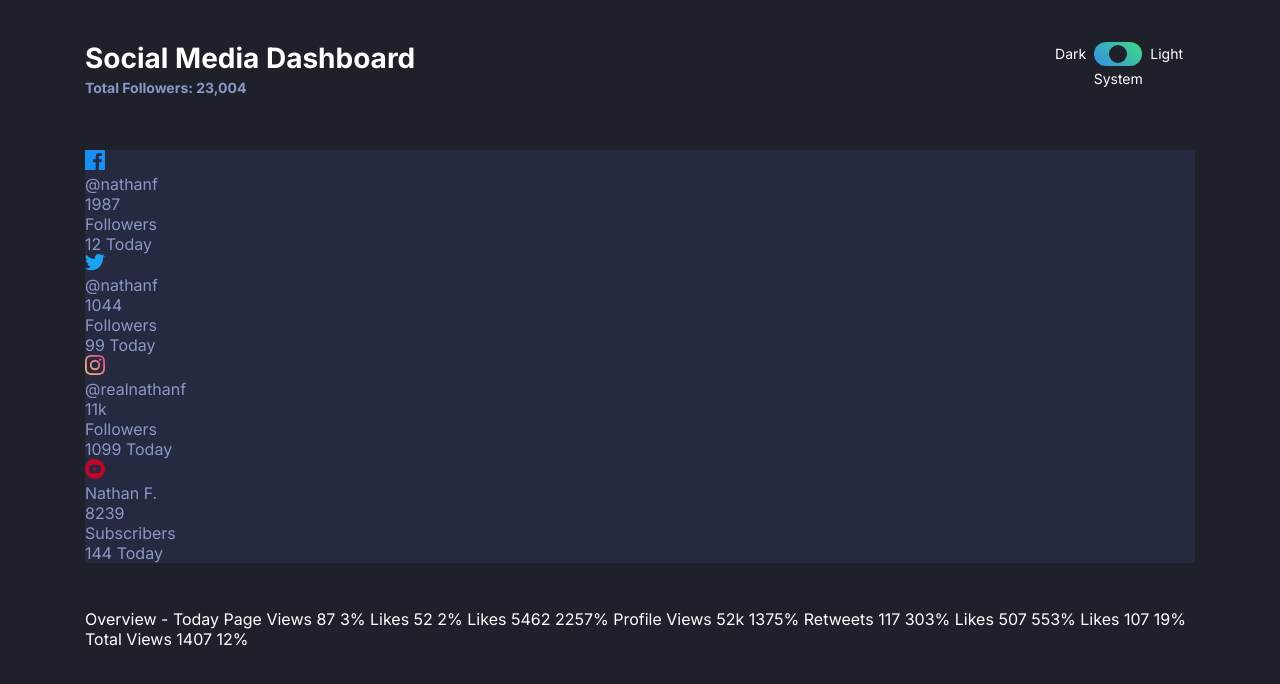
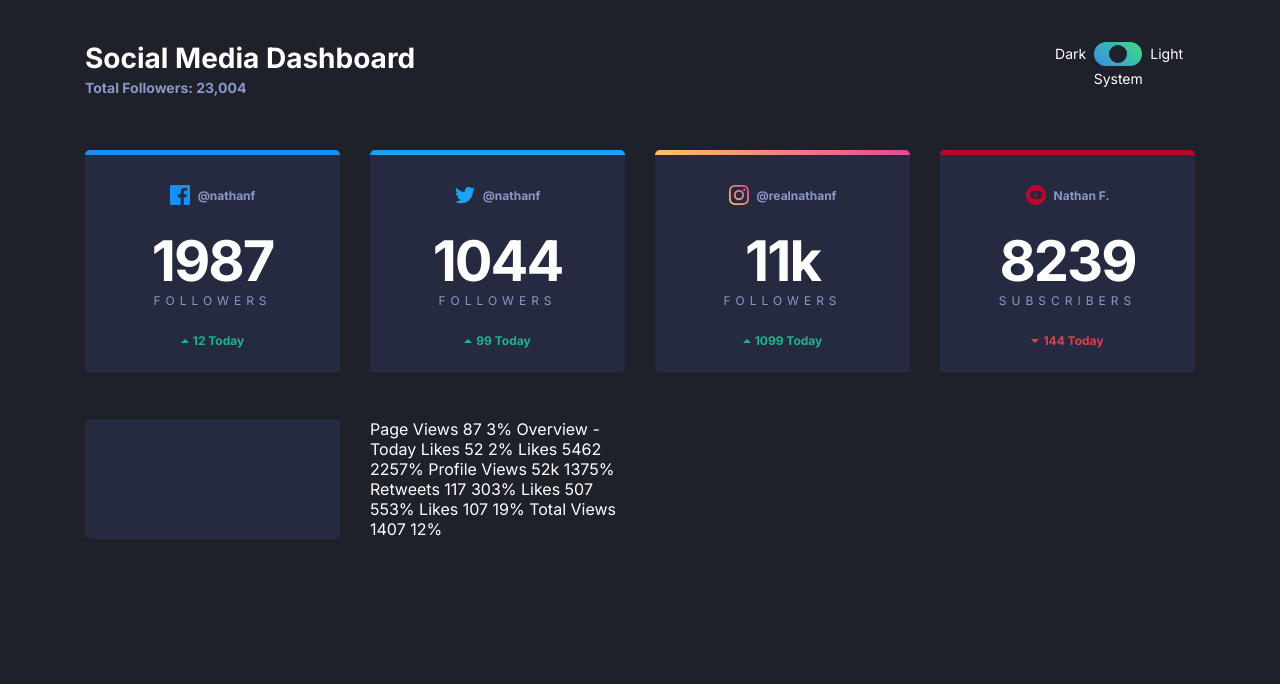
Before and after one commit to seangray-dev/FEM-Social-Media-Dashboard, a plain HTML site: page index.html in a window 1280 px wide. Drawn offline with Linux system fonts and the light colour scheme.

Commit message:
cont development

```diff
--- a/app/SCSS/components/_card.scss
+++ b/app/SCSS/components/_card.scss
@@ -1,6 +1,117 @@
 @use "../util/" as u;
 
+.cards {
+  display: grid;
+  grid-template-columns: 1fr;
+  gap: u.rem(30);
+
+  @include u.breakpoint(medium) {
+    grid-template-columns: repeat(2, 1fr);
+  }
+
+  @include u.breakpoint(large) {
+    grid-template-columns: repeat(4, 1fr);
+  }
+}
+
 .card {
+  position: relative;
+  overflow: hidden;
   background: var(--dark-card);
   color: var(--dark-text1);
+  padding: u.rem(25);
+  border-radius: u.rem(5);
+  text-align: center;
+  flex: 1;
+
+  &--facebook {
+    border-top: u.rem(5) solid var(--facebook);
+  }
+  &--twitter {
+    border-top: u.rem(5) solid var(--twitter);
+  }
+  &--instagram {
+    padding-top: u.rem(30);
+
+    &::before {
+      content: "";
+      position: absolute;
+      display: block;
+      left: 0;
+      top: 0;
+      height: u.rem(5);
+      width: 100%;
+      background: linear-gradient(
+        225deg,
+        var(--instagram-end),
+        var(--instagram-middle) 50.91%,
+        var(--instagram-start)
+      );
+    }
+  }
+  &--youtube {
+    border-top: u.rem(5) solid var(--youtube);
+  }
+
+  &__platform {
+    display: flex;
+    justify-content: center;
+    align-items: center;
+    height: u.rem(20);
+    margin-top: u.rem(5);
+    margin-bottom: u.rem(28);
+  }
+
+  &__icon {
+    margin-right: u.rem(8);
+  }
+
+  &__username {
+    font-size: u.rem(12);
+    font-weight: 700;
+  }
+
+  &__followers {
+    margin-bottom: u.rem(25);
+  }
+
+  &__count {
+    color: var(--light-bg);
+    font-weight: 700;
+    letter-spacing: u.rem(-2);
+    line-height: 1;
+    margin-bottom: u.rem(4);
+
+    &--big {
+      font-size: u.rem(56);
+    }
+  }
+
+  &__label {
+    font-size: u.rem(12);
+    font-weight: 400;
+    color: var(--dark-text1);
+    text-transform: uppercase;
+    letter-spacing: u.rem(5);
+  }
+
+  &__change {
+    display: flex;
+    align-items: center;
+    justify-content: center;
+    font-size: u.rem(12);
+    font-weight: 700;
+
+    &--up {
+      color: var(--limegreen);
+    }
+
+    &--down {
+      color: var(--brightred);
+    }
+  }
+
+  &__number {
+    margin-left: u.rem(4);
+  }
 }
--- a/app/SCSS/globals/_colors.scss
+++ b/app/SCSS/globals/_colors.scss
@@ -4,8 +4,9 @@
   --facebook: hsl(208, 92%, 53%);
   --twitter: hsl(203, 89%, 53%);
   --instagram-start: hsl(37, 97%, 70%);
-  --instagram--end: hsl(329, 70%, 58%);
-  --youTube: hsl(348, 97%, 39%);
+  --instagram-middle: hsl(5, 77%, 71%);
+  --instagram-end: hsl(329, 70%, 58%);
+  --youtube: hsl(348, 97%, 39%);
   --toggle-bg-start: hsl(210, 78%, 56%);
   --toggle-bg-end: hsl(146, 68%, 55%);
   --toggle: hsl(230, 22%, 74%);
--- a/app/SCSS/globals/_layout.scss
+++ b/app/SCSS/globals/_layout.scss
@@ -9,3 +9,10 @@
     padding: 0;
   }
 }
+
+.cards {
+  @include u.breakpoint(medium) {
+    display: flex;
+    gap: u.rem(30);
+  }
+}
--- a/index.html
+++ b/index.html
@@ -53,66 +53,89 @@
       </fieldset>
     </header>
     <main>
-      <section class="container">
-        <div class="card">
+      <section class="container cards">
+        <div class="card card--facebook">
           <div class="card__platform">
-            <div class="card__icon">
-              <img src="./images/icon-facebook.svg" alt="facebook" />
-            </div>
+            <img
+              class="card__icon"
+              src="./images/icon-facebook.svg"
+              alt="facebook"
+            />
             <div class="card__username">@nathanf</div>
           </div>
-          <div class="card__count">
-            1987
+          <div class="card__followers">
+            <div class="card__count card__count--big">1987</div>
             <div class="card__label">Followers</div>
           </div>
-          <div class="card__change">12 Today</div>
+          <div class="card__change card__change--up">
+            <img src="./images/icon-up.svg" alt="up arrow" />
+            <div class="card__number">12 Today</div>
+          </div>
         </div>
 
-        <div class="card">
+        <div class="card card--twitter">
           <div class="card__platform">
-            <div class="card__icon">
-              <img src="./images/icon-twitter.svg" alt="twitter" />
-            </div>
+            <img
+              class="card__icon"
+              src="./images/icon-twitter.svg"
+              alt="twitter"
+            />
+
             <div class="card__username">@nathanf</div>
           </div>
-          <div class="card__count">
-            1044
+          <div class="card__followers">
+            <div class="card__count card__count--big">1044</div>
             <div class="card__label">Followers</div>
           </div>
-          <div class="card__change">99 Today</div>
+          <div class="card__change card__change--up">
+            <img src="./images/icon-up.svg" alt="" />
+            <div class="card__number">99 Today</div>
+          </div>
         </div>
 
-        <div class="card">
+        <div class="card card--instagram">
           <div class="card__platform">
-            <div class="card__icon">
-              <img src="./images/icon-instagram.svg" alt="instagram" />
-            </div>
+            <img
+              class="card__icon"
+              src="./images/icon-instagram.svg"
+              alt="instagram"
+            />
             <div class="card__username">@realnathanf</div>
           </div>
-          <div class="card__count">
-            11k
+          <div class="card__followers">
+            <div class="card__count card__count--big">11k</div>
             <div class="card__label">Followers</div>
           </div>
-          <div class="card__change">1099 Today</div>
+          <div class="card__change card__change--up">
+            <img src="./images/icon-up.svg" alt="" />
+            <div class="card__number">1099 Today</div>
+          </div>
         </div>
 
-        <div class="card">
+        <div class="card card--youtube">
           <div class="card__platform">
-            <div class="card__icon">
-              <img src="./images/icon-youtube.svg" alt="youtube" />
-            </div>
+            <img
+              class="card__icon"
+              src="./images/icon-youtube.svg"
+              alt="youtube"
+            />
+
             <div class="card__username">Nathan F.</div>
           </div>
-          <div class="card__count">
-            8239
+          <div class="card__followers">
+            <div class="card__count card__count--big">8239</div>
             <div class="card__label">Subscribers</div>
           </div>
-          <div class="card__change">144 Today</div>
+          <div class="card__change card__change--down">
+            <img src="./images/icon-down.svg" alt="" />
+            <div class="card__number">144 Today</div>
+          </div>
         </div>
       </section>
 
-      <section class="container">
-        Overview - Today Page Views 87 3% Likes 52 2% Likes 5462 2257% Profile
+      <section class="container cards">
+        <div class="card"></div>
+        Page Views 87 3% Overview - Today Likes 52 2% Likes 5462 2257% Profile
         Views 52k 1375% Retweets 117 303% Likes 507 553% Likes 107 19% Total
         Views 1407 12%
       </section>
```
Also changed, not shown: dist/css/style.css, 1 other file.
